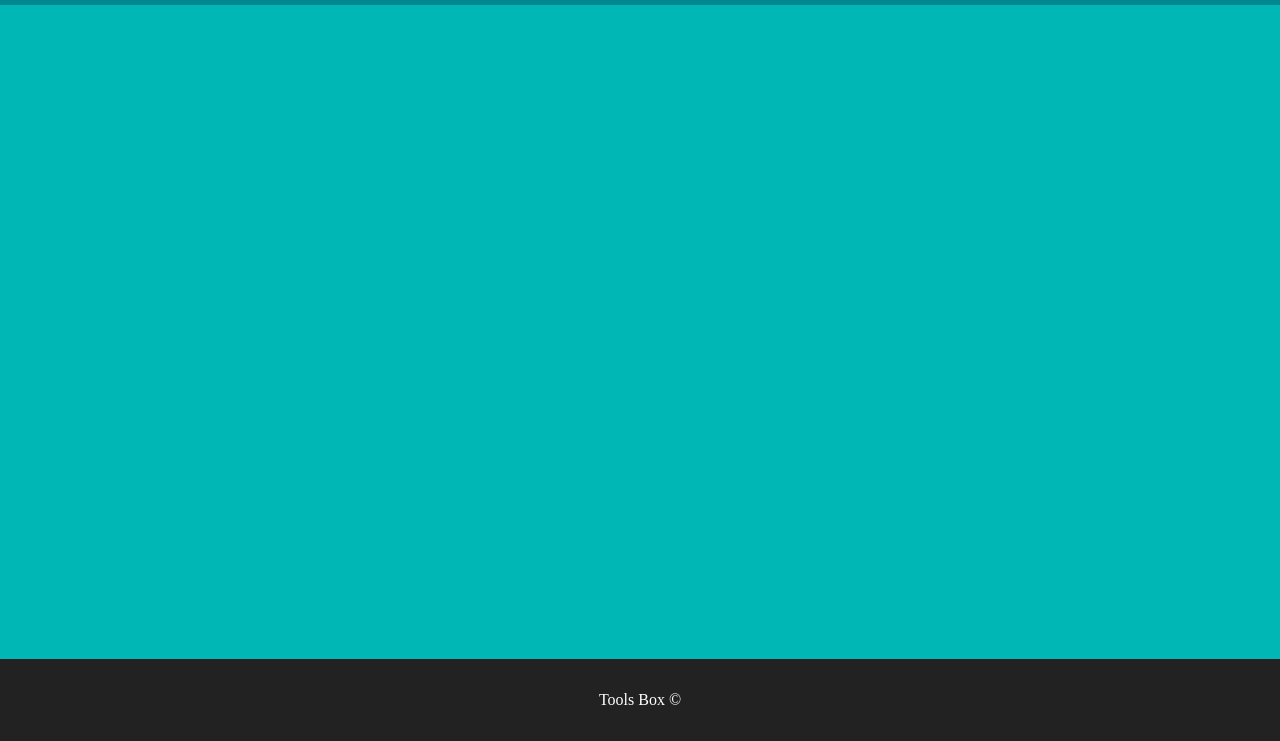
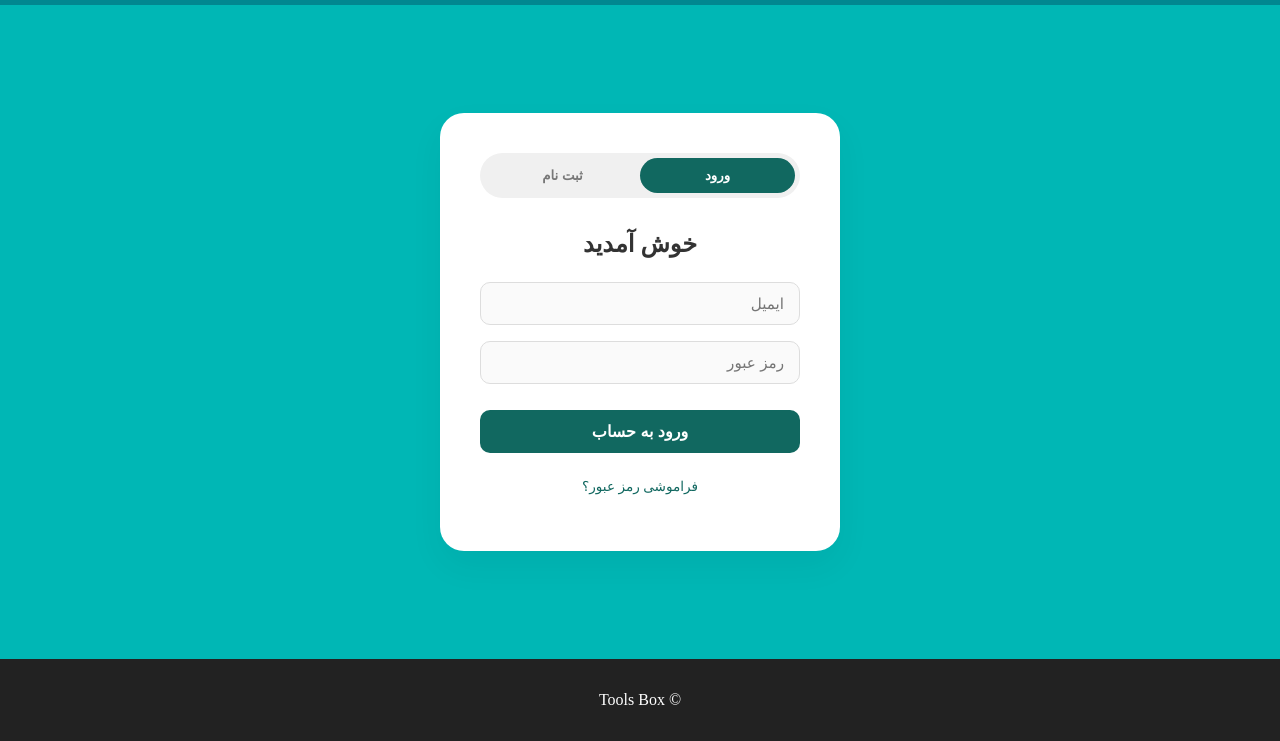
Before and after one commit to Ali-mallak-un/softwareDevelopment, a website: page login.html in a window 1280 px wide. Shown: the part 59-800 px from the top of the page. Drawn offline with Linux system fonts and the light colour scheme; a web font is replaced by a local one.

Commit message:
add authentication form and styles for login and registration

```diff
--- a/login.html
+++ b/login.html
@@ -20,12 +20,42 @@
         </nav>
     </header>
 
-    <main>
+    <main class="auth-container">
+        <div class="auth-card">
+            <div class="auth-toggle">
+                <button id="loginToggle" class="active">ورود</button>
+                <button id="registerToggle">ثبت نام</button>
+            </div>
 
+            <h2 id="authTitle">خوش آمدید</h2>
+
+            <form id="authForm">
+                <div class="form-group" id="nameGroup" style="display: none;">
+                    <input type="text" id="fullName" placeholder="نام و نام خانوادگی">
+                </div>
+
+                <div class="form-group">
+                    <input type="email" id="email" placeholder="ایمیل" required>
+                </div>
+
+                <div class="form-group">
+                    <input type="password" id="password" placeholder="رمز عبور" required>
+                </div>
+
+                <button type="submit" id="submitBtn" class="auth-btn">ورود به حساب</button>
+            </form>
+
+            <div class="auth-footer">
+                <a href="#" id="forgotPassword">فراموشی رمز عبور؟</a>
+            </div>
+            <div id="authMessage" class="auth-message"></div>
+        </div>
     </main>
 
     <footer>
         <p>&copy; Tools Box </p>
     </footer>
+
+    <script src="auth.js"></script>
 </body>
 </html>
--- a/style.css
+++ b/style.css
@@ -406,3 +406,106 @@ footer {
         height: 250px;
     }
 }
+/* styles for auth file */
+.auth-page {
+    background-color: #f4f7f6;
+}
+
+.auth-container {
+    display: flex;
+    justify-content: center;
+    align-items: center;
+    padding: 40px 20px;
+}
+
+.auth-card {
+    background: #ffffff;
+    width: 100%;
+    max-width: 400px;
+    padding: 2.5rem;
+    border-radius: 1.5rem;
+    box-shadow: 0 15px 35px rgba(0,0,0,0.05);
+    text-align: center;
+}
+
+.auth-toggle {
+    display: flex;
+    background: #f0f0f0;
+    border-radius: 50px;
+    margin-bottom: 2rem;
+    padding: 5px;
+}
+
+.auth-toggle button {
+    flex: 1;
+    border: none;
+    padding: 10px;
+    border-radius: 50px;
+    cursor: pointer;
+    background: transparent;
+    font-weight: bold;
+    color: #777;
+    transition: 0.3s;
+}
+
+.auth-toggle button.active {
+    background: #116860;
+    color: white;
+}
+
+.auth-card h2 {
+    color: #333;
+    margin-bottom: 1.5rem;
+}
+
+.auth-card .form-group {
+    margin-bottom: 1rem;
+}
+
+.auth-card input {
+    width: 100%;
+    padding: 12px 15px;
+    border: 1px solid #ddd;
+    border-radius: 10px;
+    outline: none;
+    transition: 0.3s;
+    font-size: 0.95rem;
+}
+
+.auth-card input:focus {
+    border-color: #116860;
+    box-shadow: 0 0 5px rgba(17, 104, 96, 0.1);
+}
+
+.auth-btn {
+    width: 100%;
+    background: #116860;
+    color: white;
+    padding: 12px;
+    border: none;
+    border-radius: 10px;
+    font-size: 1rem;
+    font-weight: bold;
+    cursor: pointer;
+    margin-top: 10px;
+    transition: 0.3s;
+}
+
+.auth-btn:hover {
+    background: #0c4d47;
+}
+
+.auth-footer {
+    margin-top: 1.5rem;
+}
+
+.auth-footer a {
+    color: #116860;
+    text-decoration: none;
+    font-size: 0.85rem;
+}
+
+.auth-message {
+    margin-top: 1rem;
+    font-size: 0.9rem;
+}
```
